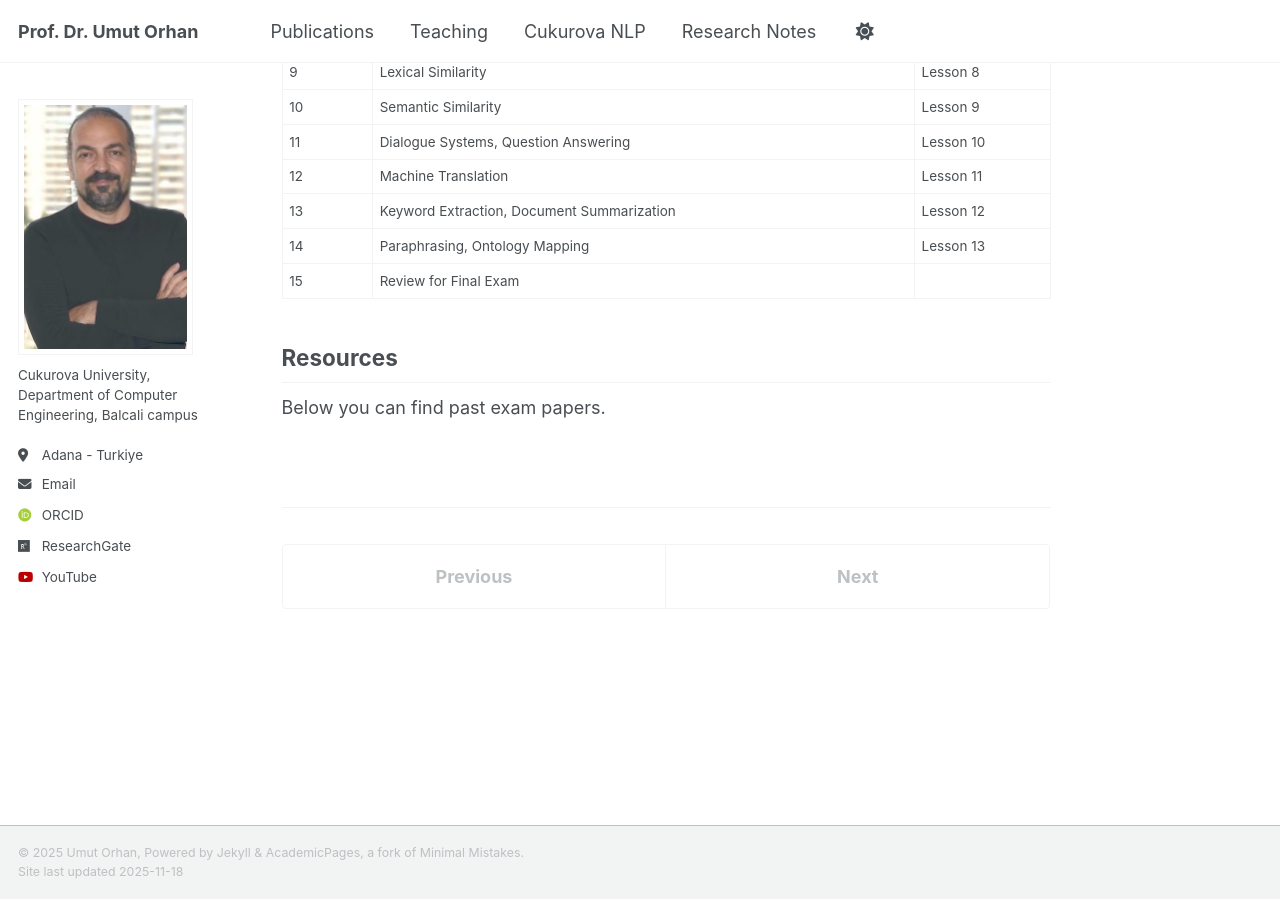
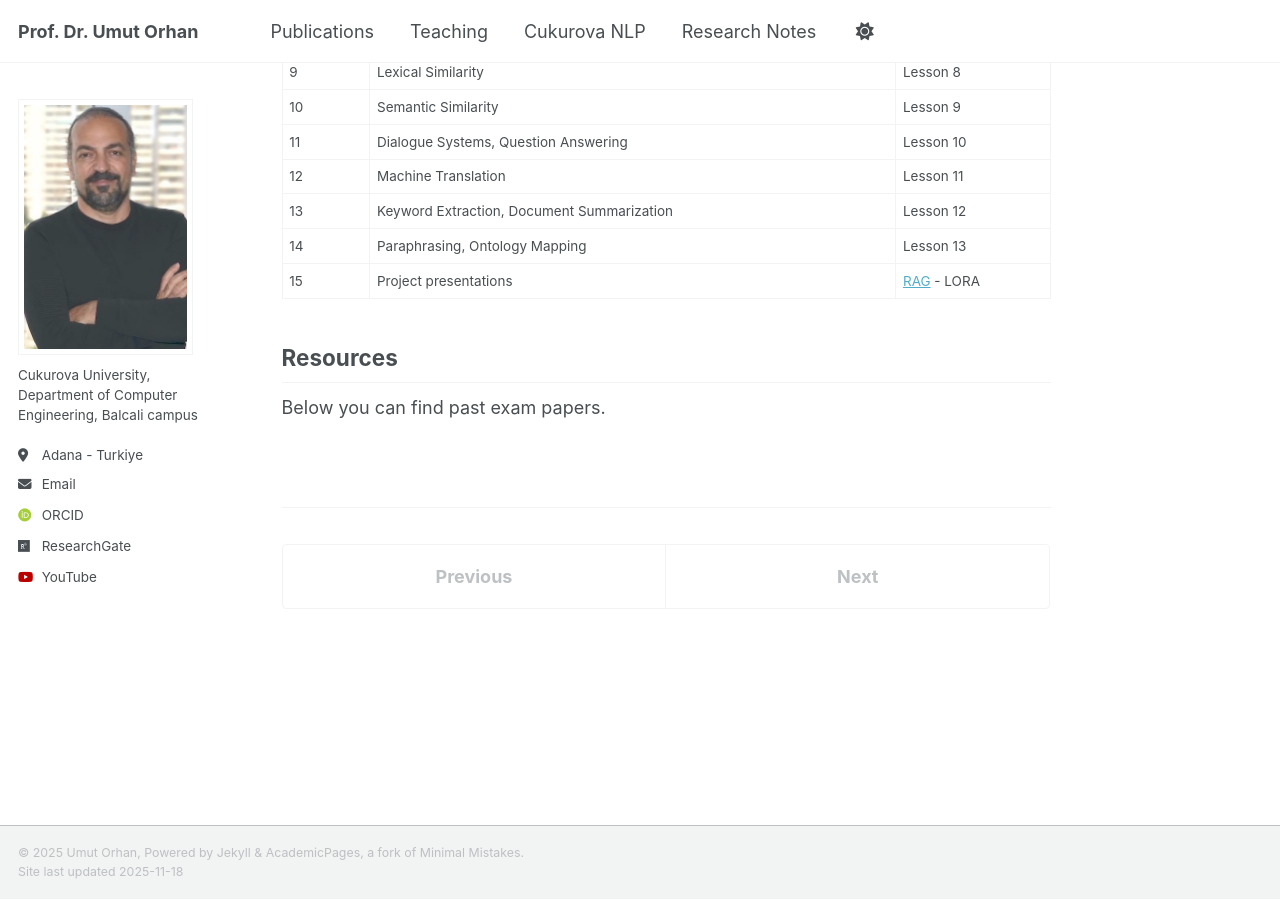
Before and after one commit to uorhan/uorhan.github.io, a Jekyll site: the page built from _teaching/NLP.md, in a window 1280 px wide and 900 px high, scrolled down 1012 px. Built offline with Jekyll 4.4.1, drawn with Linux system fonts in a browser that asks for light colours; some web fonts are replaced.

Commit message:
Update final exam review to project presentations

```diff
--- a/_teaching/NLP.md
+++ b/_teaching/NLP.md
@@ -37,7 +37,7 @@ There is no formal prerequisite; however, taking the Theory of Computation (Auto
 | 12 | Machine Translation | Lesson 11 |
 | 13 | Keyword Extraction, Document Summarization | Lesson 12 |
 | 14 | Paraphrasing, Ontology Mapping | Lesson 13 |
-| 15 | Review for Final Exam |  |
+| 15 | Project presentations | <a href="/files/rag.pdf">RAG</a> - LORA |
 
 ## Resources
 Below you can find past exam papers.
```
